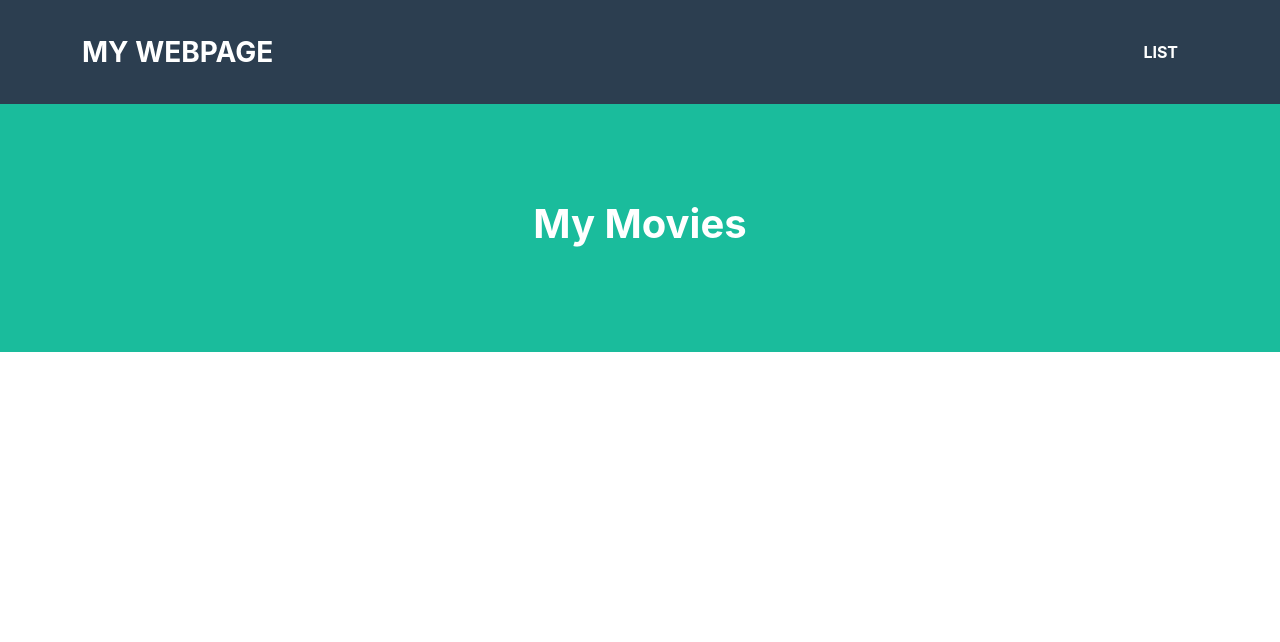
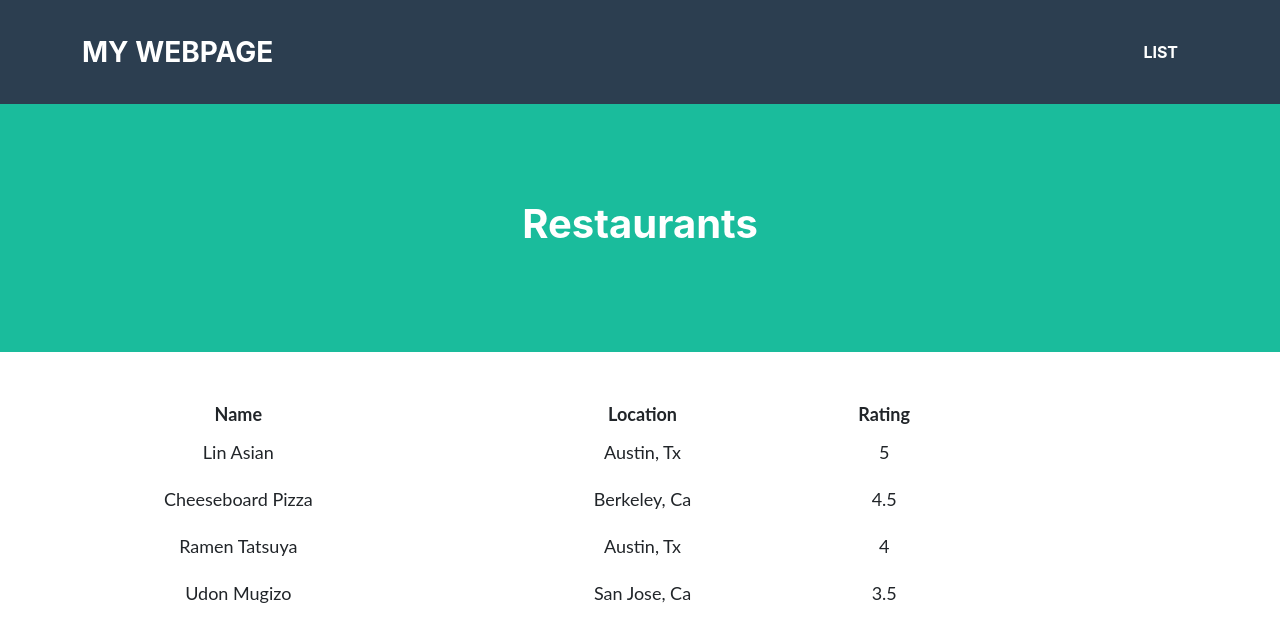
Before and after one commit to quintonking1/quintonking1.github.io, a plain HTML site: page list.html in a window 1280 px wide. Drawn offline with Linux system fonts and the light colour scheme.

Commit message:
update to lists page
updated json and html to rename the page

```diff
--- a/list.html
+++ b/list.html
@@ -20,7 +20,7 @@
         </nav>
         <!--This code creates the middle section of the webpage-->
         <header class="masthead bg-primary text-white text-center">
-            <h1>My Movies</h1>
+            <h1>Restaurants</h1>
         </header>
         <!--Here is where the table will be loaded in.  The actual table will be loaded in JavaScript.-->
         <section class="mt-5 text-center">
--- a/list_data.json
+++ b/list_data.json
@@ -1,22 +1,24 @@
-[
 {
-    "name": "Lin Asian",
-    "location": "Austin, Tx",
-    "rating": 5
+	"restaurants": [
+		{
+			"Name": "Lin Asian",
+			"Location": "Austin, Tx",
+			"Rating": 5
 		},
 		{
-    "name": "Cheeseboard Pizza",
-    "location": "Berkeley, Ca",
-    "rating": 4.5
+			"Name": "Cheeseboard Pizza",
+			"Location": "Berkeley, Ca",
+			"Rating": 4.5
 		},
 		{
-    "name": "Ramen Tatsuya",
-    "location": "Austin, Tx",
-    "rating": 4
+			"Name": "Ramen Tatsuya",
+			"Location": "Austin, Tx",
+			"Rating": 4
 		},
 		{
-    "name": "Udon Mugizo",
-    "location": "San Jose, Ca",
-    "rating": 3.5
+			"Name": "Udon Mugizo",
+			"Location": "San Jose, Ca",
+			"Rating": 3.5
 		}
 	]
+}
```
Lines whose indentation alone changed are shown as unchanged.
